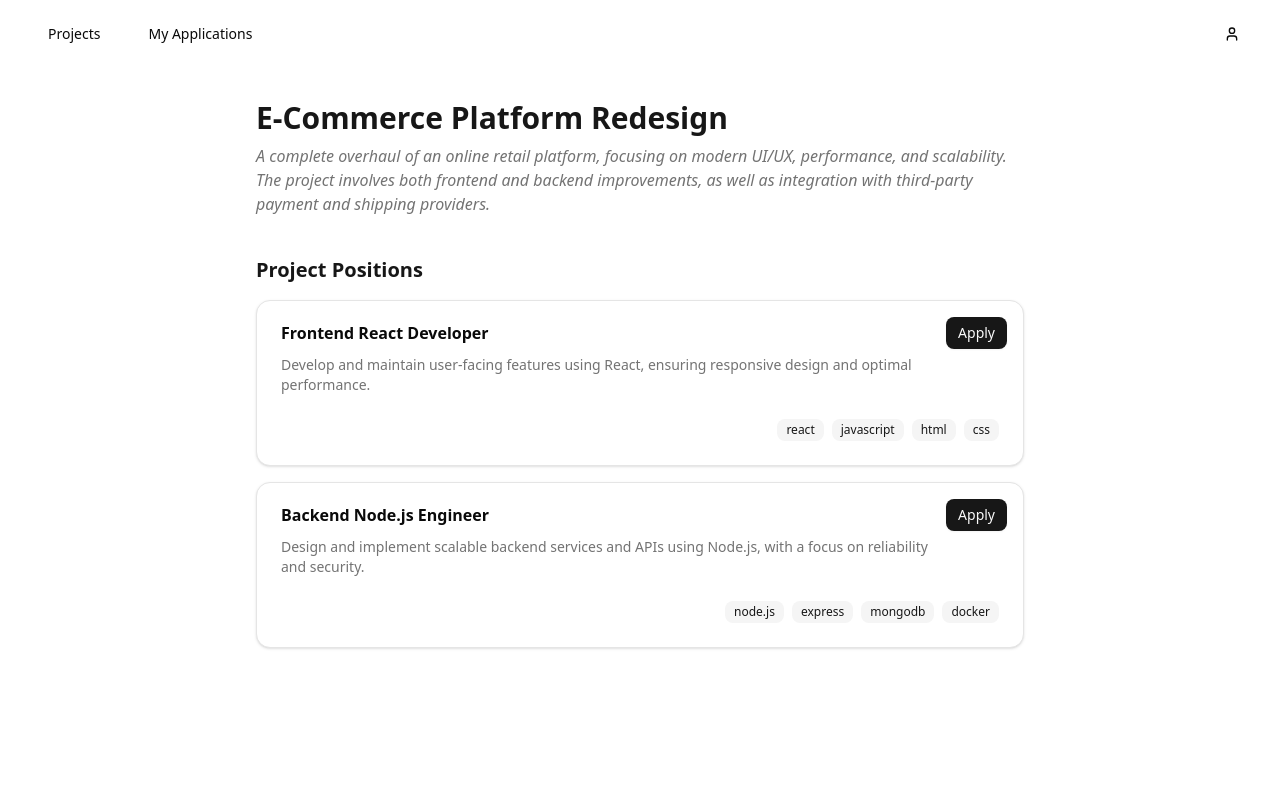
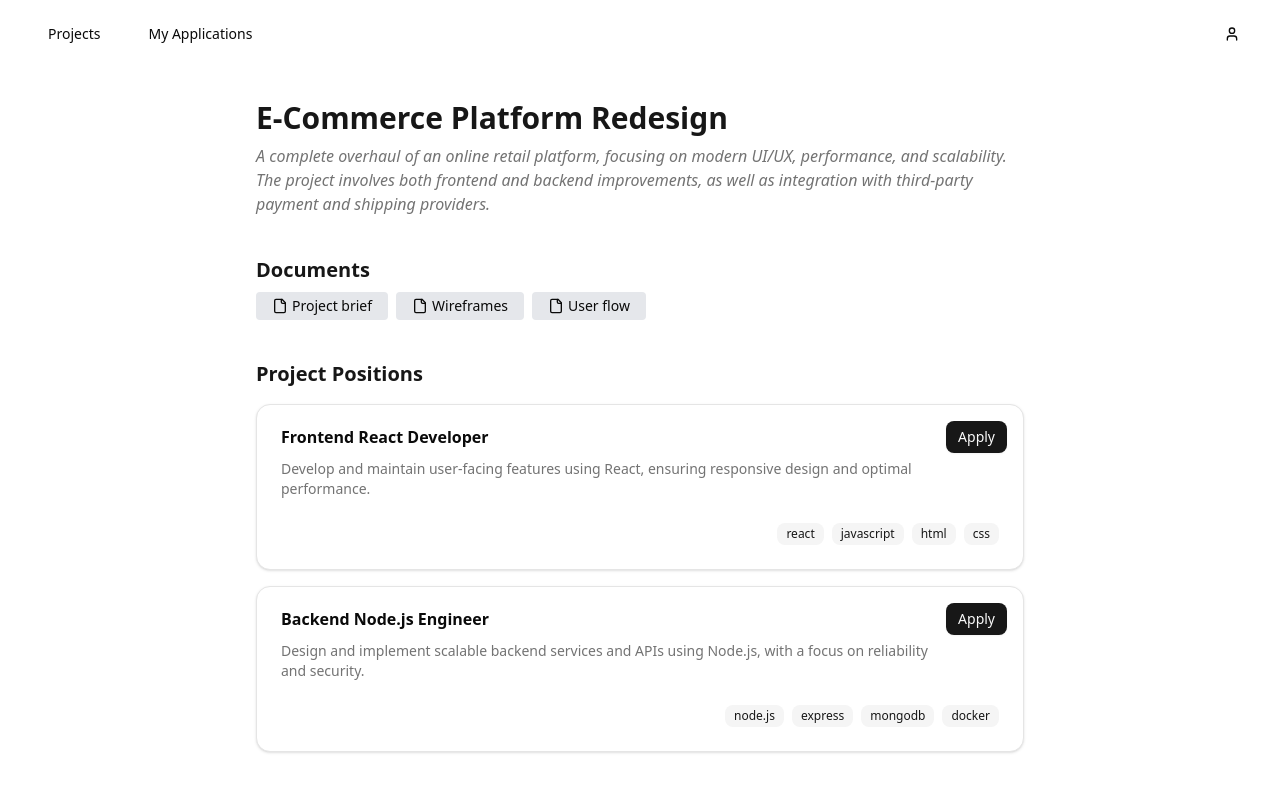
Before and after one commit to Junior-42Lausanne/j42l-webapp, a Next.js app: page /authenticated/projects/1 in a window 1280 px wide. Shown: the top 792 px of the page. Built offline with nearby package versions, Linux system fonts and the light colour scheme.

Commit message:
Add documents to project details page

```diff
--- a/src/app/authenticated/projects/[projectId]/page.tsx
+++ b/src/app/authenticated/projects/[projectId]/page.tsx
@@ -1,6 +1,7 @@
 import ProjectPositions from "@/components/projects/project-positions";
 import PageTitle from "@/components/shared/page-title";
 import { projects } from "@/fake-data/projects";
+import { File } from "lucide-react";
 import { notFound } from "next/navigation";
 
 const ProjectDetailsPage = async ({
@@ -24,6 +25,23 @@ const ProjectDetailsPage = async ({
 				description={project.description}
 			/>
 			<div className="mt-10">
+				<h2 className="text-primary text-xl font-bold">Documents</h2>
+				<ul className="mt-2 flex gap-2">
+					<li className="flex cursor-pointer items-center gap-1 rounded bg-gray-200 px-4 py-1 text-sm hover:bg-gray-300">
+						<File className="size-4" />
+						Project brief
+					</li>
+					<li className="flex cursor-pointer items-center gap-1 rounded bg-gray-200 px-4 py-1 text-sm hover:bg-gray-300">
+						<File className="size-4" />
+						Wireframes
+					</li>
+					<li className="flex cursor-pointer items-center gap-1 rounded bg-gray-200 px-4 py-1 text-sm hover:bg-gray-300">
+						<File className="size-4" />
+						User flow
+					</li>
+				</ul>
+			</div>
+			<div className="mt-10">
 				<h2 className="text-primary text-xl font-bold">
 					Project Positions
 				</h2>
```
